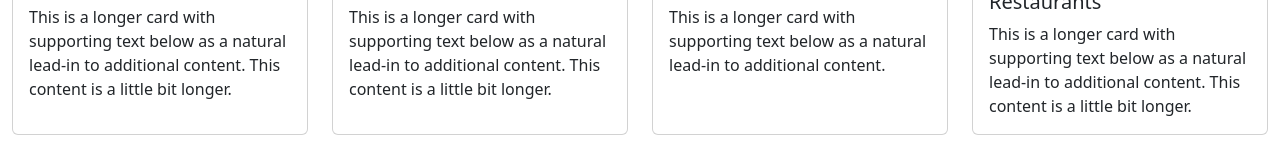
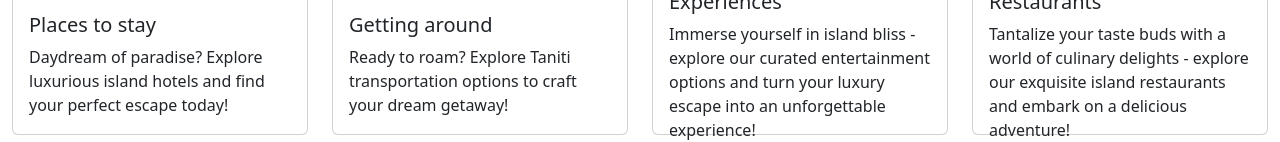
Before and after one commit to nate8810/Taniti, a plain HTML site: page index.html in a window 1280 px wide. Shown: the part 980-1122 px from the top of the page. Drawn offline with Linux system fonts and the light colour scheme.

Commit message:
updated card trext and size

```diff
--- a/index.html
+++ b/index.html
@@ -77,7 +77,7 @@
                         </div>
                         <div class="card-body">
                             <h5 class="card-title">Places to stay</h5>
-                            <p class="card-text">This is a longer card with supporting text below as a natural lead-in to additional content. This content is a little bit longer.</p>
+                            <p class="card-text">Daydream of paradise?  Explore luxurious island hotels and find your perfect escape  today!</p>
                         </div>
                     </div>
                 </a>
@@ -90,7 +90,7 @@
                         </div>
                         <div class="card-body">
                             <h5 class="card-title">Getting around</h5>
-                            <p class="card-text">This is a longer card with supporting text below as a natural lead-in to additional content. This content is a little bit longer.</p>
+                            <p class="card-text">Ready to roam? Explore Taniti transportation options to craft your dream getaway!</p>
                         </div>
                     </div>
                 </a>
@@ -103,7 +103,7 @@
                         </div>
                         <div class="card-body">
                             <h5 class="card-title">Experiences</h5>
-                            <p class="card-text">This is a longer card with supporting text below as a natural lead-in to additional content.</p>
+                            <p class="card-text">Immerse yourself in island bliss - explore our curated entertainment options and turn your luxury escape into an unforgettable experience!</p>
                         </div>
                     </div>
                 </a>
@@ -116,7 +116,7 @@
                         </div>
                         <div class="card-body">
                             <h5 class="card-title">Restaurants</h5>
-                            <p class="card-text">This is a longer card with supporting text below as a natural lead-in to additional content. This content is a little bit longer.</p>
+                            <p class="card-text">Tantalize your taste buds with a world of culinary delights - explore our exquisite island restaurants and embark on a delicious adventure!</p>
                         </div>
                     </div>
                 </a>
--- a/styles/home.css
+++ b/styles/home.css
@@ -32,6 +32,10 @@
     height: 25rem;
 }
 
+.card-body {
+    height: 10rem;
+}
+
 .cardLink {
     text-decoration: none;
 }
@@ -39,6 +43,7 @@
 .cardWrapper {
     display: flex;
     overflow: auto;
+    height: 20rem;
 }
 
     .cardWrapper > img {
```
